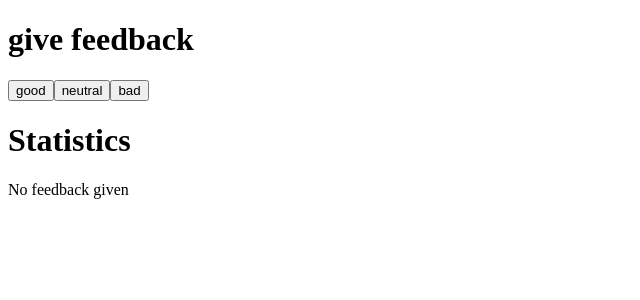
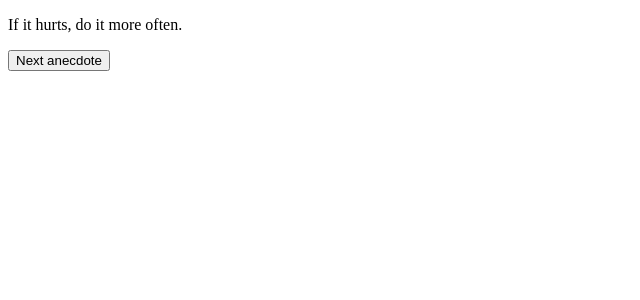
Before and after one commit to PriceLlewellyn/FSO-Part-1, a React (Vite) app in the folder unicafe/: page / in a window 1280 px wide. Shown: the top 300 px of the page, without its empty margins (0-640 px from the left). Built offline with nearby package versions, Linux system fonts and the light colour scheme.

Commit message:
Exercise 1.12 complete

```diff
--- a/unicafe/src/App.jsx
+++ b/unicafe/src/App.jsx
@@ -1,58 +1,28 @@
 import { useState } from 'react'
 
+const App = () => {
+  const anecdotes = [
+    'If it hurts, do it more often.',
+    'Adding manpower to a late software project makes it later!',
+    'The first 90 percent of the code accounts for the first 90 percent of the development time...The remaining 10 percent of the code accounts for the other 90 percent of the development time.',
+    'Any fool can write code that a computer can understand. Good programmers write code that humans can understand.',
+    'Premature optimization is the root of all evil.',
+    'Debugging is twice as hard as writing the code in the first place. Therefore, if you write the code as cleverly as possible, you are, by definition, not smart enough to debug it.',
+    'Programming without an extremely heavy use of console.log is same as if a doctor would refuse to use x-rays or blood tests when diagnosing patients.',
+    'The only way to go fast, is to go well.'
+  ]
 
-const Button = ({ onClick, text }) => <button onClick={onClick}>{text}</button>
+  const [selected, setSelected] = useState(0)
 
-const StatisticLine = ({text, value}) => {
-  return (
-    <tr>
-      <td>{text}</td>
-      <td>{value}</td>
-    </tr>
-  )
-}
-
-const Statistics = ( {good, neutral, bad} ) => {
-
-  const all = good + neutral + bad;
-  const average = (good - bad) / all;
-  const posotive = (good / all) * 100;
-
-  if (all === 0) {
-    return (
-      <div>
-        <p>No feedback given</p>
-      </div>
-    )
+    const getRandomQuote = () => {
+    const randomIndex = Math.floor(Math.random() * anecdotes.length);
+    setSelected(randomIndex)
   }
-  return (
-    <table>
-      <tbody>
-        <StatisticLine text="good" value={good}/>
-        <StatisticLine text="neutral" value={neutral}/>
-        <StatisticLine text="bad" value={bad}/>
-        <StatisticLine text="all" value={all}/>
-        <StatisticLine text="average" value={average}/>
-        <StatisticLine text="posotive" value={posotive}/>
-      </tbody>
-    </table>
-  )
-}
-
-
-const App = () => {
-  const [good, setGood] = useState(0)
-  const [neutral, setNeutral] = useState(0)
-  const [bad, setBad] = useState(0)
 
   return (
     <div>
-      <h1>give feedback</h1>
-      <Button onClick={() => {setGood(good + 1)}} text='good' />
-      <Button onClick={() => {setNeutral(neutral + 1)}} text='neutral' />
-      <Button onClick={() => {setBad(bad + 1)}} text='bad' />
-      <h1>Statistics</h1>
-      <Statistics good={good} neutral={neutral} bad={bad}/>
+      <p>{anecdotes[selected]}</p>
+      <button onClick={getRandomQuote}>Next anecdote</button>
     </div>
   )
 }
```
